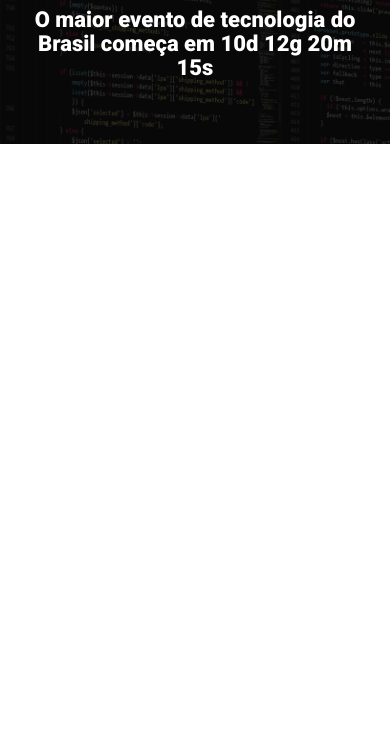
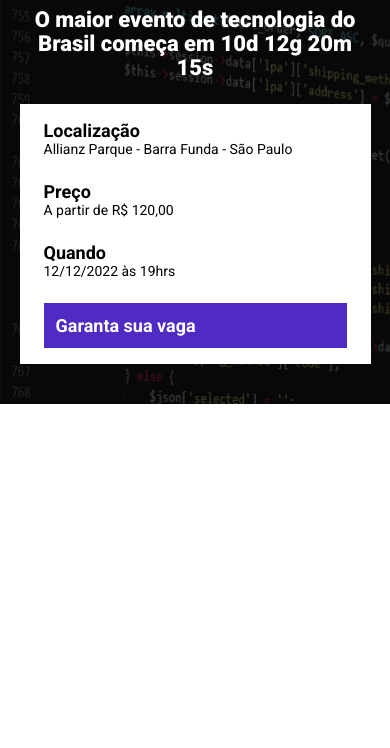
Before and after one commit to JoaoVictorJVAT/ebac_tech_talks, a website built with Parcel: page src/index.html in a window 390 px wide. Shown: the part 96-844 px from the top of the page. Built offline with nearby package versions, Linux system fonts and the light colour scheme.

Commit message:
Criando o cabeçalho

```diff
--- a/src/index.html
+++ b/src/index.html
@@ -16,6 +16,25 @@
             <p class="hero__text">
                 O maior evento de tecnologia do Brasil começa em 10d 12g 20m 15s
             </p>
+            <div class="infos-bar">
+                <ul class="infos-bar__infos">
+                    <li class="infos-bar__infos__item">
+                        <b>Localização</b>
+                        Allianz Parque - Barra Funda - São Paulo
+                    </li>
+                    <li class="infos-bar__infos__item">
+                        <b>Preço</b>
+                        A partir de R$ 120,00
+                    </li>
+                    <li class="infos-bar__infos__item">
+                        <b>Quando</b>
+                        12/12/2022 às 19hrs
+                    </li>
+                </ul>
+                <a href="#" class="button button--primary">
+                    Garanta sua vaga
+                </a>
+            </div>
         </div>
     </header>
 
--- /dev/null
+++ b/src/styles/components/_buttons.scss
@@ -0,0 +1,23 @@
+.button{
+    padding: 12px;
+    font-size:18px;
+    font-weight: bold;
+    text-decoration: none;
+    text-align: center;
+    white-space: nowrap;
+
+    &--primary{
+        color: #fff;
+        background-color:#4F2AC3;
+    }
+
+    @media (max-width: 640px){
+        display: block;
+        width: 100%;
+    }
+
+    @media (max-width:1024px){
+        display: flex;
+        align-items: center;
+    }
+}
--- /dev/null
+++ b/src/styles/components/_infos_bar.scss
@@ -0,0 +1,40 @@
+.infos-bar{
+    padding: 16px 24px;
+    background-color: #fff;
+    display: flex;
+    justify-content: space-between;
+
+    &__infos{
+    display: flex;
+    gap: 40px;
+
+        &__item{
+            font-size: 14px;
+            color: #000;
+
+            b{
+                color: #000;
+                font-size: 18px;
+                display: block;
+            }
+        }
+    }
+    @media (max-width: 640px){
+        display: block;
+
+        &__infos{
+            display: block;
+
+            &__item{
+                margin-bottom:24px;
+            }
+        }
+    }
+
+    @media (max-width: 1024px){
+
+        &__infos{
+            gap: 16px;
+        }
+    }
+}
--- a/src/styles/main.scss
+++ b/src/styles/main.scss
@@ -1,11 +1,13 @@
 @use 'hero';
-
+@use 'components/infos_bar';
+@use 'components/buttons';
 *{
     margin: 0;
     padding: 0;
     box-sizing: border-box;
     font-family: Roboto, sans-serif;
     color: #fff;
+    list-style: none;
 }
 
 .container{
```
